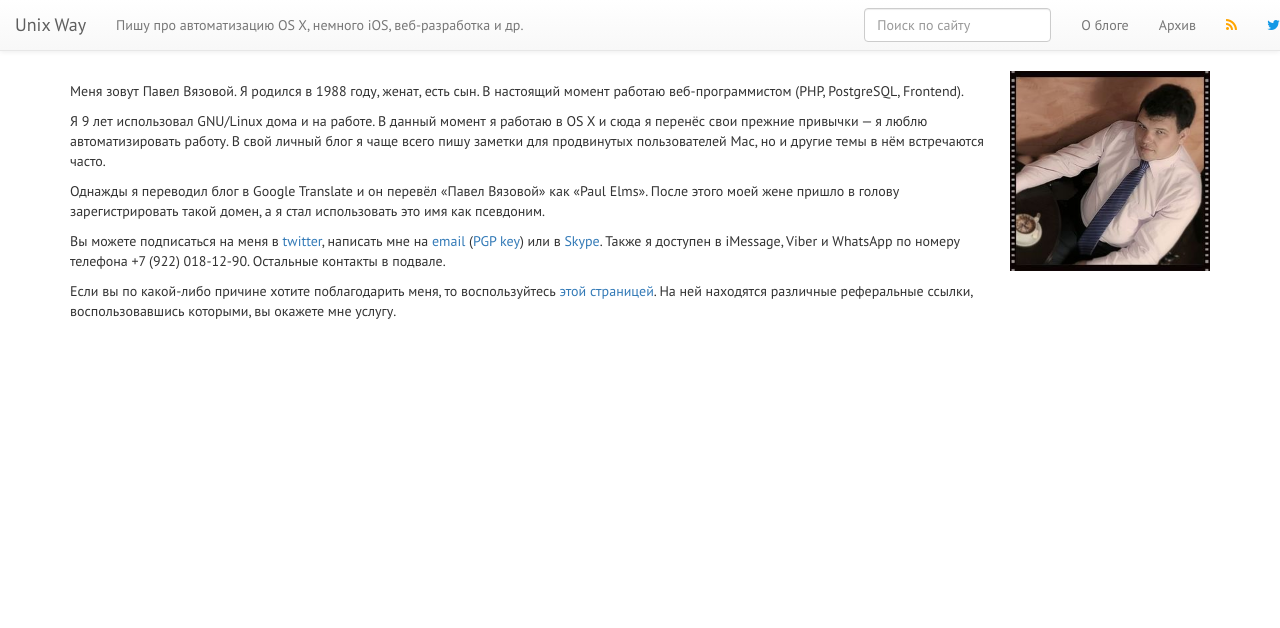
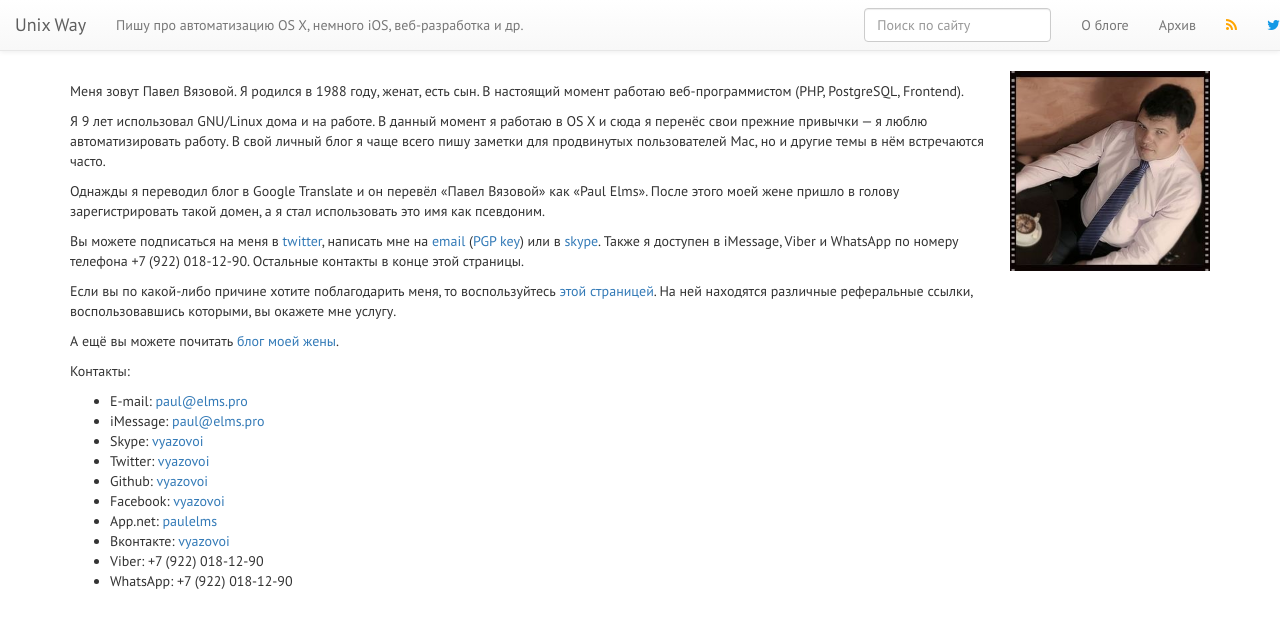
Before and after one commit to vyazovoi/vyazovoi.github.io, a Jekyll site: the page built from about.md, in a window 1280 px wide. Shown: the top 628 px of the page. Built offline with Jekyll 4.4.1, drawn with Linux system fonts in a browser that asks for light colours; nearby versions of some CDN libraries; Markdown is read by kramdown in place of the engine named in the settings; comment, search, counter and statistics services are not loaded.

Commit message:
Добавил контакты

```diff
--- a/about.md
+++ b/about.md
@@ -11,15 +11,31 @@ layout: default
 
 Однажды я переводил блог в Google Translate и он перевёл «Павел Вязовой» как «Paul Elms». После этого моей жене пришло в голову зарегистрировать такой домен, а я стал использовать это имя как псевдоним.
 
-Вы можете подписаться на меня в [twitter][twitter], написать мне на [email][email] ([PGP key][pgp]) или в [Skype][skype]. Также я доступен в iMessage, Viber и WhatsApp по номеру телефона +7 (922) 018-12-90. Остальные контакты в подвале.
+Вы можете подписаться на меня в [twitter][twitter], написать мне на [email][email] ([PGP key][pgp]) или в [skype][skype]. Также я доступен в iMessage, Viber и WhatsApp по номеру телефона +7 (922) 018-12-90. Остальные контакты в конце этой страницы.
 
 Если вы по какой-либо причине хотите поблагодарить меня, то воспользуйтесь [этой страницей](/thx.html). На ней находятся различные реферальные ссылки, воспользовавшись которыми, вы окажете мне услугу.
 
-<!--
-    А ещё вы можете почитать <a href="http://marina.elms.pro">блог моей жены</a>.
--->
+А ещё вы можете почитать <a href="http://marina.elms.pro">блог моей жены</a>.
+
+Контакты:
+
+- E-mail: [paul@elms.pro][email]
+- iMessage: [paul@elms.pro][im]
+- Skype: [vyazovoi][skype]
+- Twitter: [vyazovoi][twitter]
+- Github: [vyazovoi][github]
+- Facebook: [vyazovoi][facebook]
+- App.net: [paulelms][adn]
+- Вконтакте: [vyazovoi][vk]
+- Viber: +7 (922) 018-12-90
+- WhatsApp: +7 (922) 018-12-90
 
 [twitter]: http://twitter.com/vyazovoi "Twitter"
 [email]: mailto:paul@elms.pro "E-mail"
+[im]: imessage:paul@elms.pro "E-mail"
 [pgp]: /files/64D95937.asc "PGP/GPG key"
 [skype]: skype:vyazovoi?chat "Skype"
+[github]: http://github.com/vyazovoi "Github"
+[facebook]: http://facebook.com/vyazovoi/ "Facebook"
+[adn]: https://alpha.app.net/paulelms "APP.NET"
+[vk]: http://vk.com/vyazovoi "Vkontakte"
```
